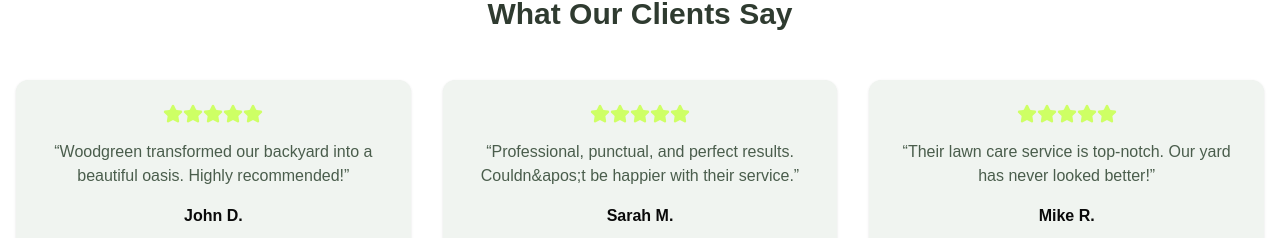
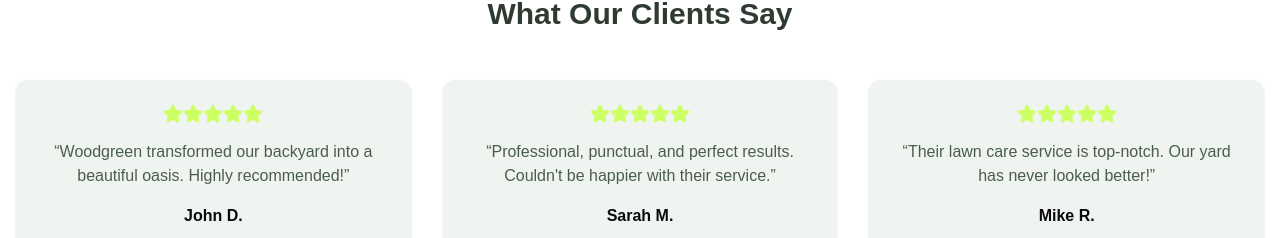
Before and after one commit to epsommer/woodgreen-landscaping, a Next.js app: page /home in a window 1280 px wide. Shown: the part 1764-2002 px from the top of the page. Built offline with nearby package versions, Linux system fonts and the light colour scheme; a web font is replaced by a local one.

Commit message:
Fix apostraphy typo on home page

```diff
--- a/components/pages-home.tsx
+++ b/components/pages-home.tsx
@@ -92,7 +92,7 @@
     },
     {
       name: "Sarah M.",
-      text: "Professional, punctual, and perfect results. Couldn&apos;t be happier with their service.",
+      text: "Professional, punctual, and perfect results. Couldn't be happier with their service.",
     },
     {
       name: "Mike R.",
```
